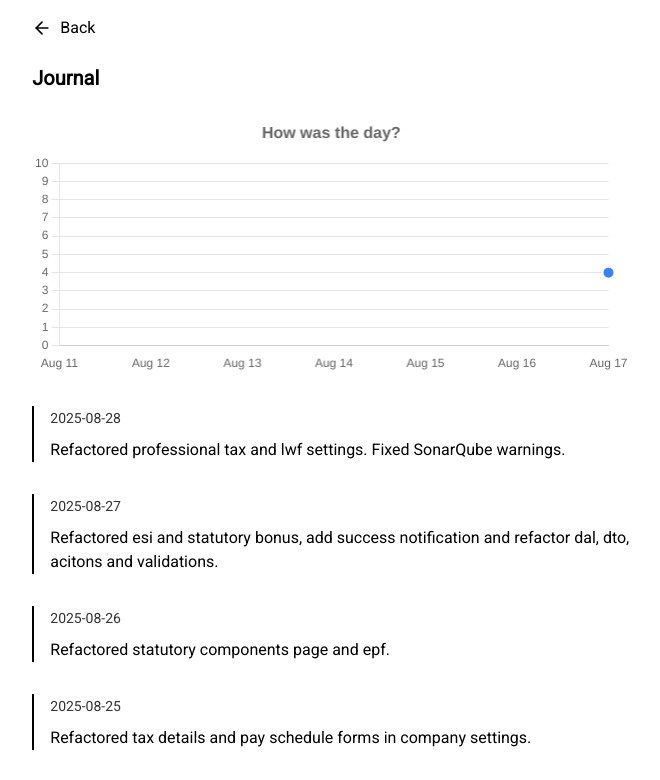
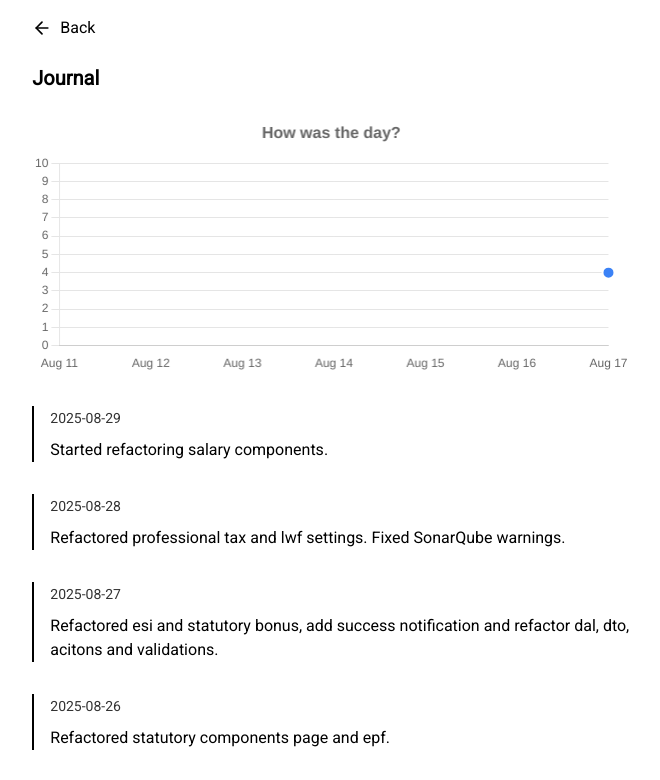
Before and after one commit to minamicode/minamicode.com, a Next.js app: page /journal in a window 1280 px wide. Shown: the top 780 px of the page, without its empty margins (309-969 px from the left). Built offline with nearby package versions, Linux system fonts and the light colour scheme.

Commit message:
add a journal entry

```diff
--- a/src/app/_components/JournalEntries.tsx
+++ b/src/app/_components/JournalEntries.tsx
@@ -8,6 +8,11 @@ type JournalEntry = {
 };
 
 const entries: JournalEntry[] = [
+  {
+    date: "2025-08-29",
+    text: "Started refactoring salary components.",
+    chart: 4,
+  },
   {
     date: "2025-08-28",
     text: "Refactored professional tax and lwf settings. Fixed SonarQube warnings.",
```
